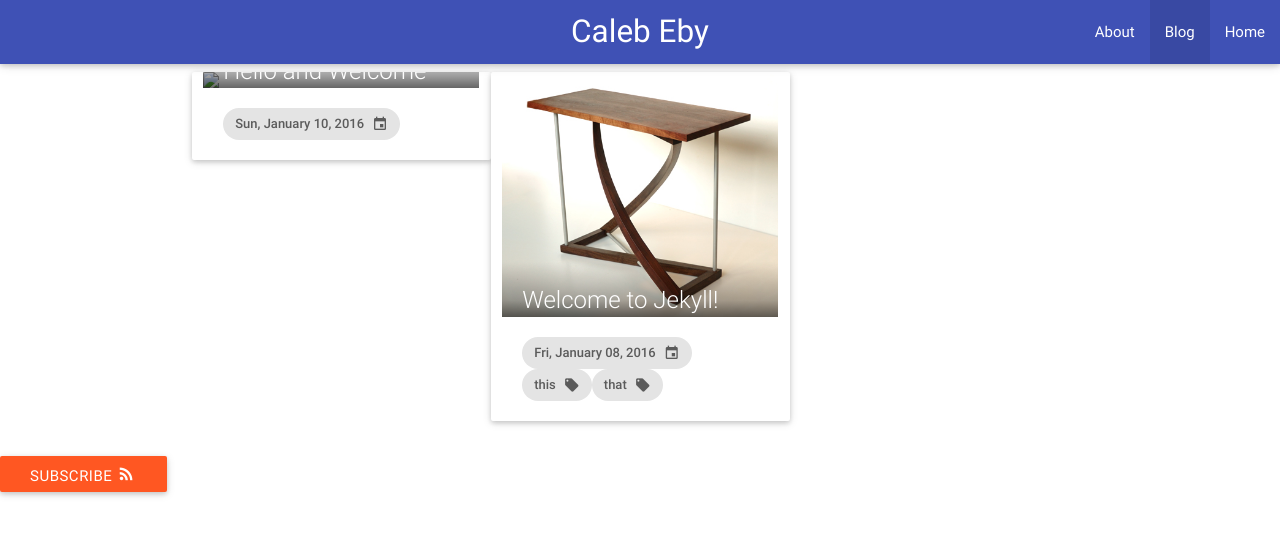
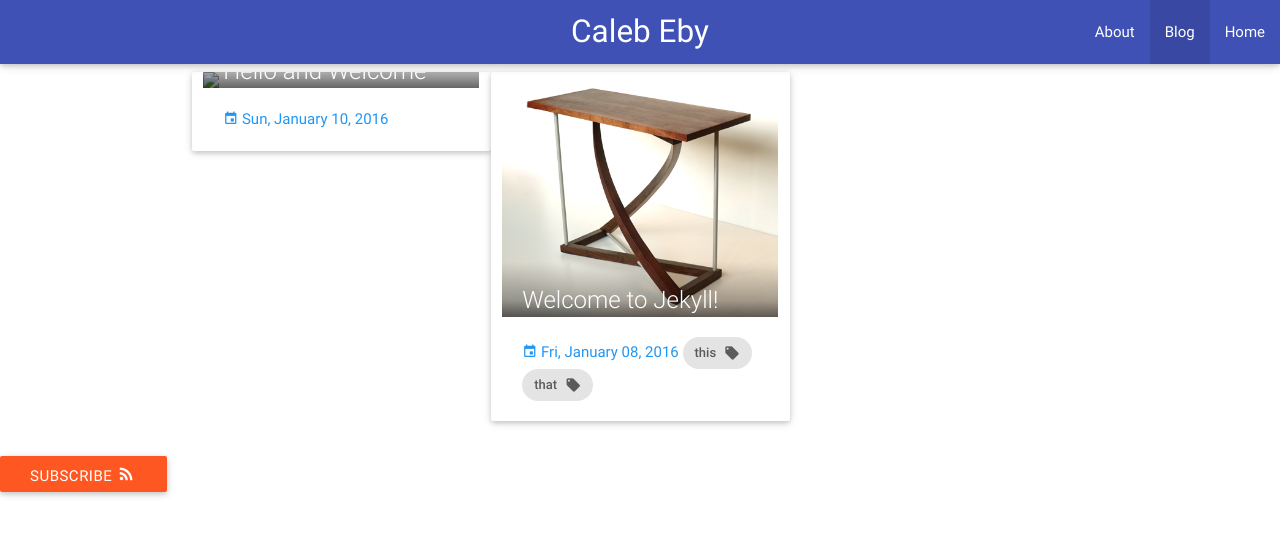
Before and after one commit to calebeby/calebeby.github.io, a Jekyll site: the page built from blog.html, in a window 1280 px wide. Shown: the top 536 px of the page. Built offline with Jekyll 4.4.1, drawn with Linux system fonts in a browser that asks for light colours; nearby versions of some CDN libraries.

Commit message:
include small chip

```diff
--- a/blog.html
+++ b/blog.html
@@ -13,7 +13,7 @@
 			</div>
 			<div class="card-content">
 				{% if post.date %}
-					<span class="chip">
+					<span class="chip-small">
 						<i class="mdi mdi-calendar"></i>
 						<time datetime="{{ post.date | date_to_xmlschema }}" itemprop="datePublished">
 							{{ post.date | date: "%a, %B %d, %Y" }}
```
